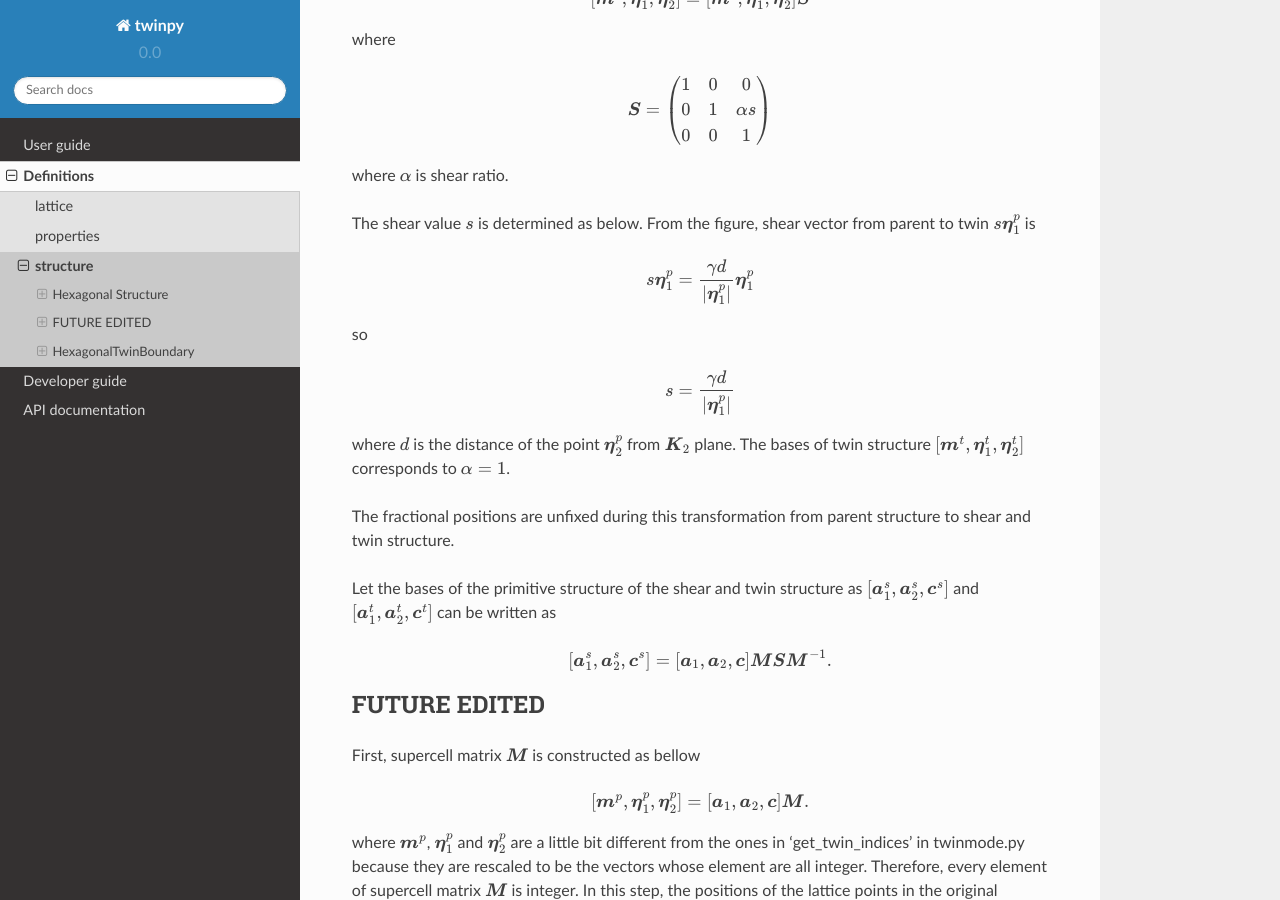
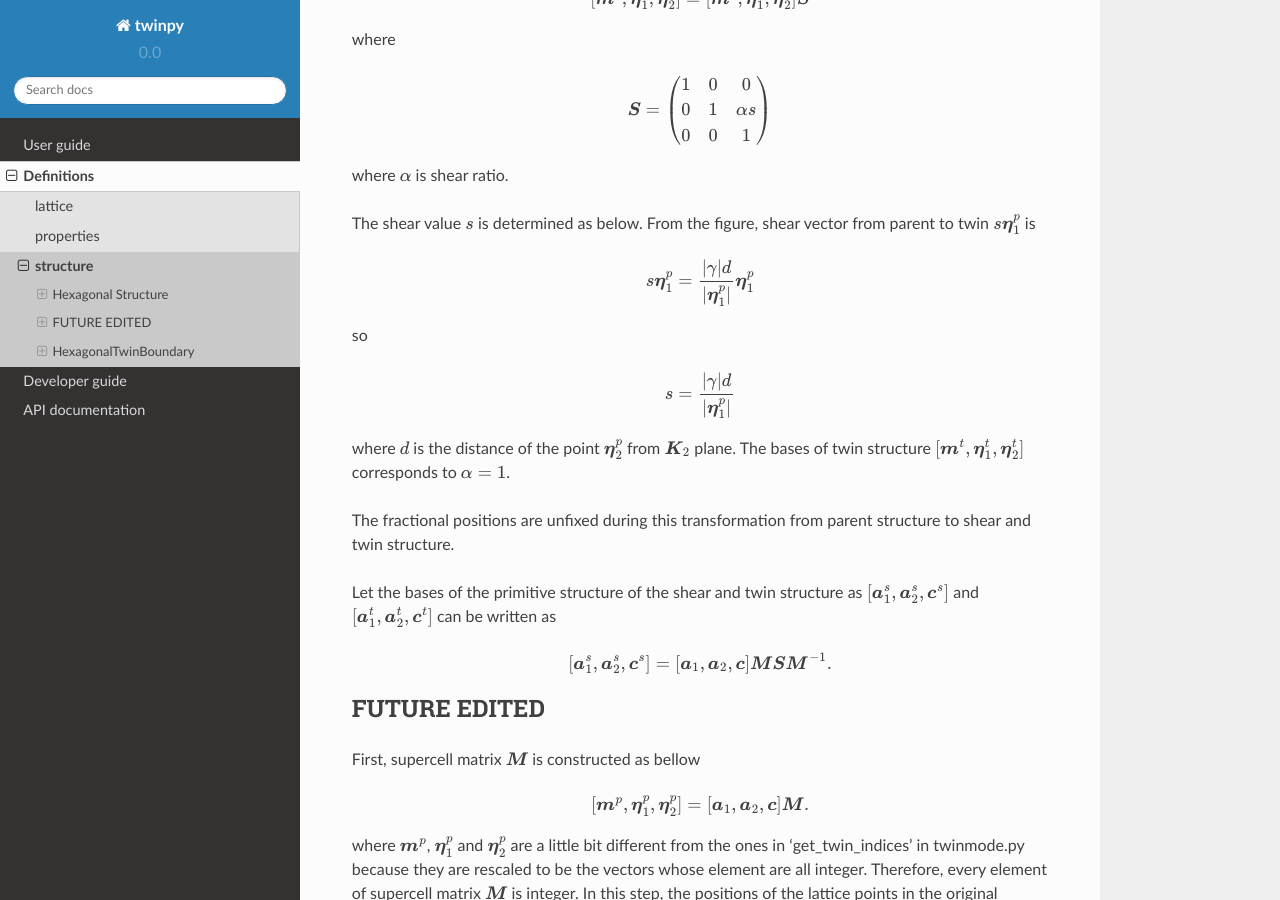
Before and after one commit to kei0822kei/twinpy, a Sphinx documentation site: the page built from docs/source/definitions/structure.rst, in a window 1280 px wide and 900 px high, scrolled down 1073 px. Built offline with Sphinx 7.4.7 and the Read the Docs theme 2.0.0, drawn with Linux system fonts in a browser that asks for light colours.

```diff
--- a/docs/source/definitions/structure.rst
+++ b/docs/source/definitions/structure.rst
@@ -94,14 +94,14 @@ From the figure, shear vector from parent to twin
 
    s \boldsymbol{\eta}^{p}_{1}
    =
-   \frac{\gamma d}{|\boldsymbol{\eta}^{p}_{1}|}
+   \frac{|\gamma| d}{|\boldsymbol{\eta}^{p}_{1}|}
    \boldsymbol{\eta}^{p}_{1}
 
 so
 
 .. math::
 
-   s = \frac{\gamma d}{|\boldsymbol{\eta}^{p}_{1}|}
+   s = \frac{|\gamma| d}{|\boldsymbol{\eta}^{p}_{1}|}
 
 where :math:`d` is the distance of the point :math:`\boldsymbol{\eta}^{p}_{2}`
 from :math:`\boldsymbol{K}_2` plane.
```
